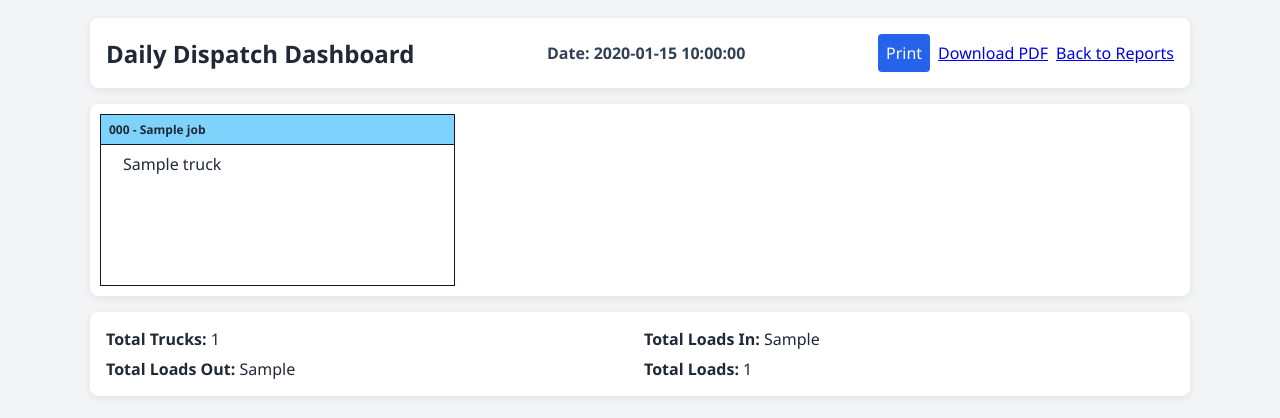
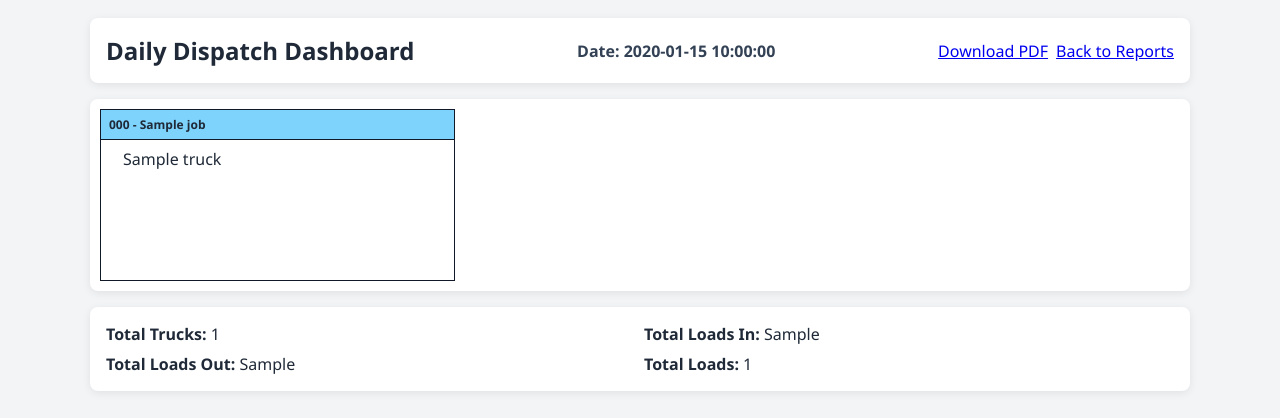
Before and after one commit to Pranava-mre/McCraken-Ticket-System, a Python web app: template templates/daily_report.html in a window 1280 px wide. Shown: the part 157-575 px from the top of the page. Run offline with Jinja, Linux system fonts and the light colour scheme; the template is opened without the code that fills it: most values are stand-ins (such as "Sample title", 1, 10 or a date in 2020).

Commit message:
updated daily reports

```diff
--- a/templates/daily_report.html
+++ b/templates/daily_report.html
@@ -4,7 +4,7 @@
     <h2>Daily Dispatch Dashboard</h2>
     <p class="daily-date">Date: {{ report_date }}</p>
     <div class="actions">
-        <button type="button" onclick="window.print()">Print</button>
+        <!-- <button type="button" onclick="window.print()">Print</button> -->
         <a href="{{ url_for('print_daily_report') }}" target="_blank" rel="noopener">Download PDF</a>
         <a href="{{ url_for('reports') }}">Back to Reports</a>
     </div>
```
